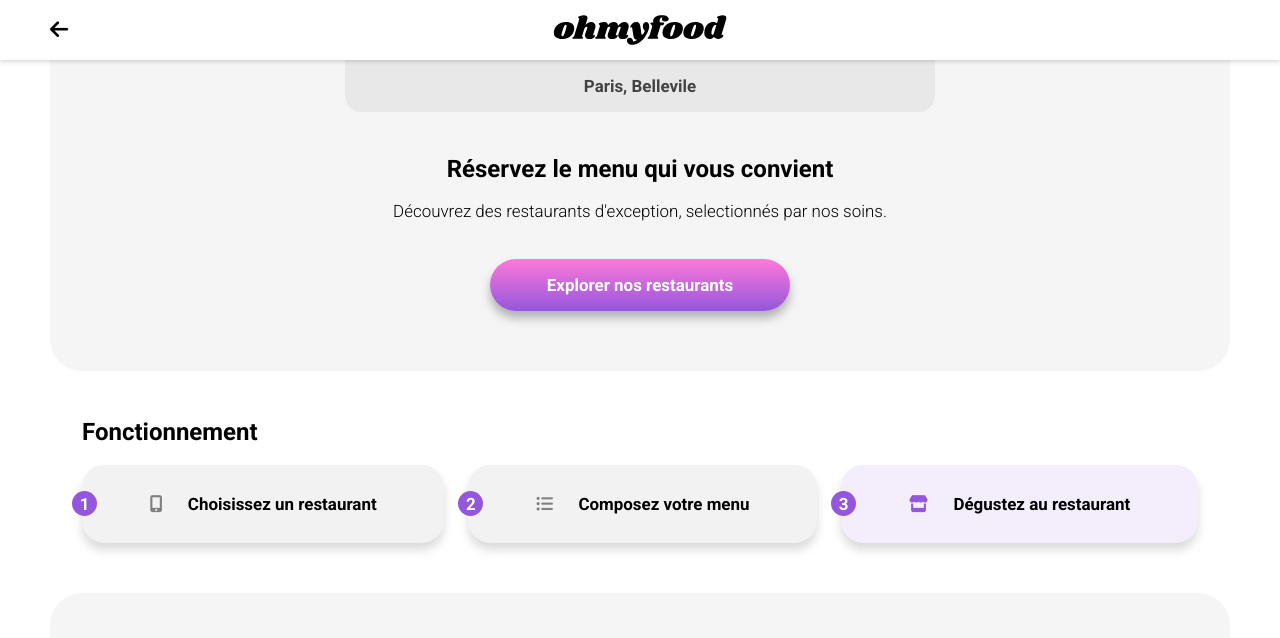
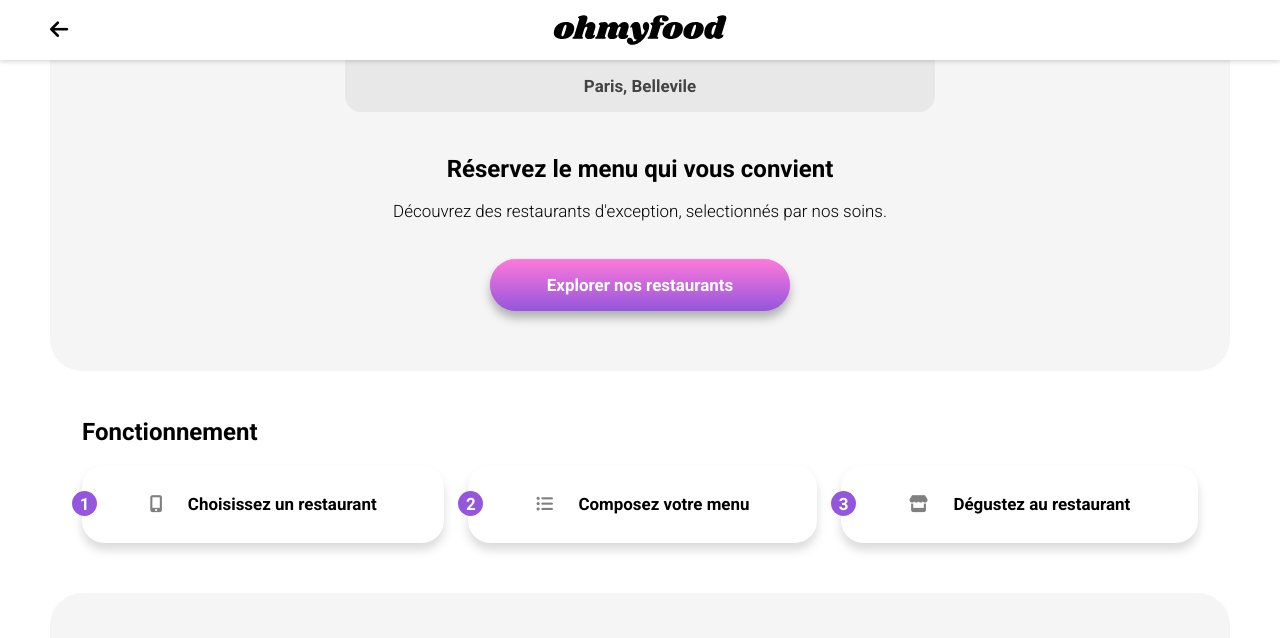
Before and after one commit to KevinDeAzevedo/Ohmyfood-p3-OC, a website: page index.html in a window 1280 px wide. Shown: the top 638 px of the page. Drawn offline with Linux system fonts and the light colour scheme; a web font is replaced by a local one.

Commit message:
animation standard button ok

```diff
--- a/index.html
+++ b/index.html
@@ -83,7 +83,7 @@
                   </div>
                </li>
                <li>
-                  <div class='stages-card active'>
+                  <div class='stages-card'>
                      <div class='number'>
                         <p class='text--bold'>3</p>
                      </div>
--- a/style/sass/Components/_cards.sass
+++ b/style/sass/Components/_cards.sass
@@ -3,34 +3,3 @@
  border-radius: 1.4em
  margin-bottom: 1.3em
  box-shadow: 0px 7px 10px rgb($shadow-color , 0.2)
-
-.stages-card
- @extend .card
- position: relative
- display: flex
- justify-content: flex-start
- align-items: center
- flex-direction: row
- flex-wrap: wrap
- padding: 1.8em
- background-color: darken(white, 5%)
- @media screen and (min-width: map-get($breakpoints, tablet))
-  justify-content: center
- i
-  color: grey
-  margin-right: 1.5em
- &.active
-  background-color: rgba($primary-color , 0.1)
-  i
-   color: $primary-color
- .number
-  position: absolute
-  display: flex
-  justify-content: center
-  align-items: center
-  color: white
-  width: 25px
-  height: 25px
-  left: -10px
-  border-radius: 1em
-  background-color: $primary-color
--- a/style/sass/Components/_standard-button.sass
+++ b/style/sass/Components/_standard-button.sass
@@ -1,4 +1,5 @@
 .button
+ position: relative
  display: inline-block
  width: 100%
  min-width: 100px
@@ -10,11 +11,13 @@
  margin: 0
  border-width: 0
  border-radius: 2em
- background: linear-gradient($secondary-color, $primary-color)
+ background: linear-gradient(lighten($secondary-color, 5), lighten($primary-color, 10))
  box-shadow: 0px 7px 10px rgb($shadow-color , 0.4)
  overflow: hidden
  white-space: nowrap
  text-overflow: ellipsis
+ transition: box-shadow 300ms
+ z-index: 1
  p
   color: white
   font-weight: 700
@@ -22,3 +25,18 @@
   overflow: hidden
   white-space: nowrap
   text-overflow: ellipsis
+ &:hover
+  box-shadow: 0px 7px 20px rgb($primary-color , 0.6)
+  &::before
+   opacity: 0
+ &::before
+  position: absolute
+  content: ''
+  top: 0
+  right: 0
+  left: 0
+  bottom: 0
+  background: linear-gradient($secondary-color, $primary-color)
+  opacity: 1
+  transition: opacity 550ms
+  z-index: -1
--- a/style/sass/Layout/_stages.sass
+++ b/style/sass/Layout/_stages.sass
@@ -9,3 +9,30 @@
       gap: 1.5em
     li
       flex-grow: 1
+
+.stages-card
+  @extend .card
+  position: relative
+  display: flex
+  justify-content: flex-start
+  align-items: center
+  flex-direction: row
+  flex-wrap: wrap
+  padding: 1.8em
+  @media screen and (min-width: map-get($breakpoints, tablet))
+    justify-content: center
+  i
+    color: grey
+    margin-right: 1.5em
+
+.number
+  position: absolute
+  display: flex
+  justify-content: center
+  align-items: center
+  color: white
+  width: 25px
+  height: 25px
+  left: -10px
+  border-radius: 1em
+  background-color: $primary-color
```
Also changed, not shown: style/sass/output/style.css, style/style.css, 1 other file.
